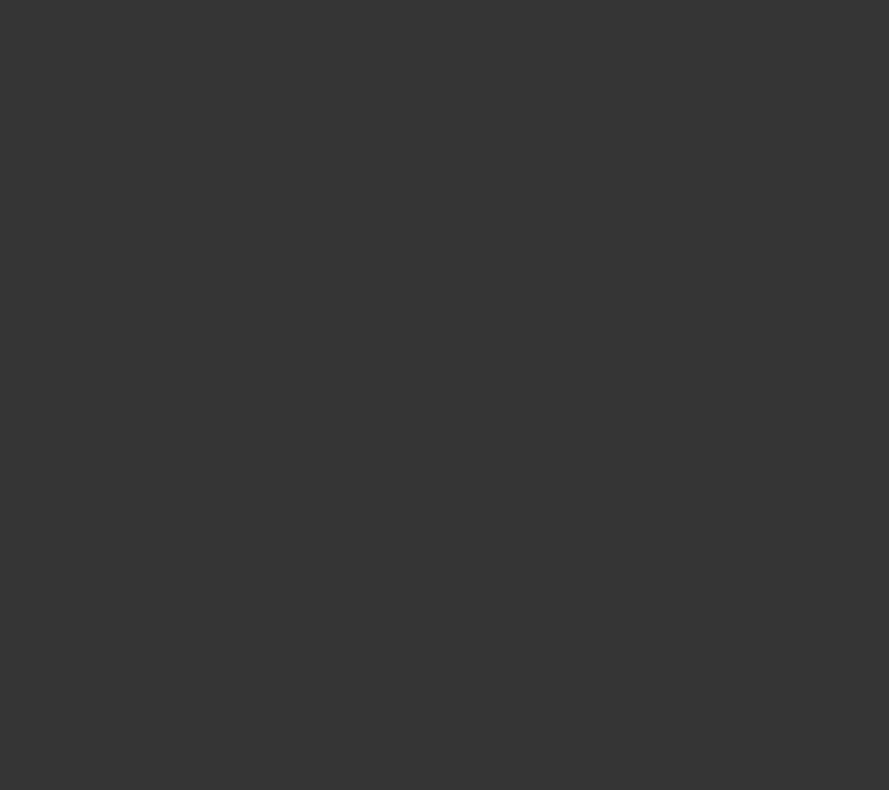
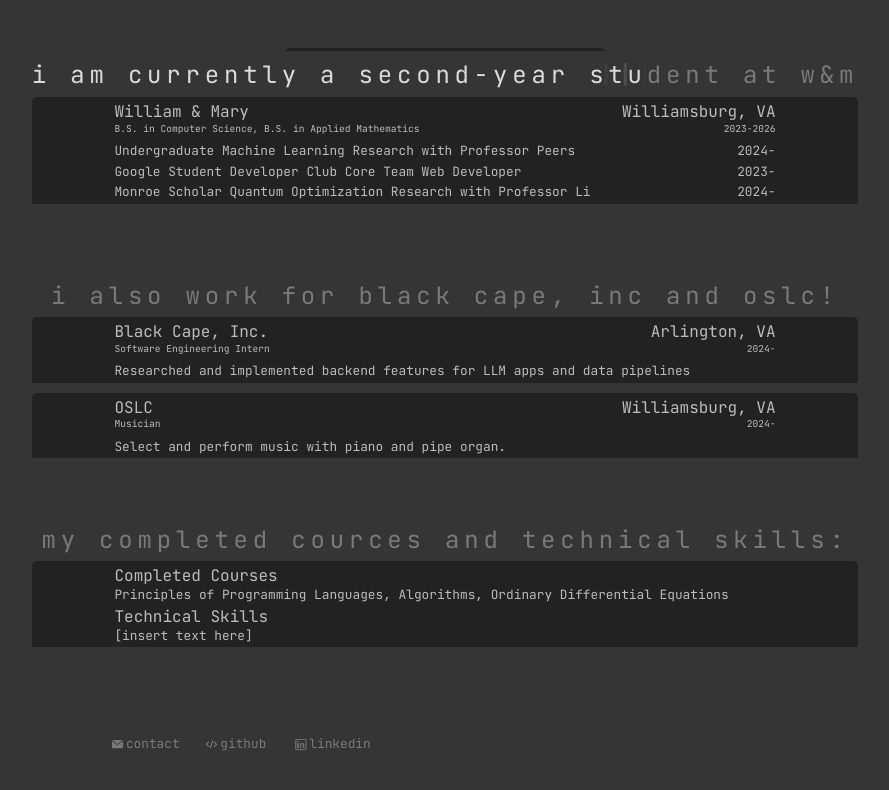
Before and after one commit to rrachelhuangg/personal_portfolio, a React (Create React App) app: page /personal_portfolio/cv in a window 1280 px wide. Before the commit this address had no page. Shown: the top 790 px of the page, without its empty margins (195-1084 px from the left). Built offline with nearby package versions, Linux system fonts and the light colour scheme.

Commit message:
Added Card component, fixed positions of Header and Footer components, and added draft of cv page

```diff
--- a/src/App.js
+++ b/src/App.js
@@ -1,6 +1,7 @@
 import React from "react";
 import {BrowserRouter as Router, Route, Routes} from "react-router-dom";
 import HomePage from "./pages/HomePage";
+import CvPage from "./pages/CvPage";
 import './App.css';
 
 function App() {
@@ -8,6 +9,7 @@ function App() {
     <Router basename = "/personal_portfolio">
       <Routes>
         <Route path = "/" element={<HomePage/>}/>
+        <Route path = "/cv" element={<CvPage/>}/>
       </Routes>
     </Router>
   );
--- /dev/null
+++ b/src/components/Card.js
@@ -0,0 +1,17 @@
+import React from "react";
+import "../index.css";
+
+function Card({data}){
+    return (
+        <div className="card-component">
+            {data.map((item, index)=>(
+                <div key={index} className={`card-content card-${item.size}-content ${item.tag}`}>
+                    {item.left}
+                    <span className="card-right-content">{item.right}</span>
+                </div>
+            ))}
+        </div>
+    );
+}
+
+export default Card;
--- a/src/components/Header.js
+++ b/src/components/Header.js
@@ -12,7 +12,7 @@ function Header(){
                 <img src={worldIcon}/>
                 about
             </Link>
-            <Link to="/" className="link">
+            <Link to="/cv" className="link">
                 <img src={cvIcon} className = "img2"/>
                 cv
             </Link>
--- a/src/index.css
+++ b/src/index.css
@@ -8,10 +8,38 @@ html, body, div {
   font-family:'JetBrains Mono';
 }
 
+.content-wrapper{
+  display: flex;
+  flex-direction: column;
+  margin:auto;
+}
+
+.main-text{
+  margin:auto;
+  padding-left:24%;
+  padding-right:24%;
+  cursor: pointer;
+  color:#797979;
+  line-height: 200%;
+  font-size:150%;
+  display: inline-block;
+  letter-spacing: -0.2em;
+  z-index:1;
+}
+
+.content-wrapper .main-text{
+  padding-left:0%;
+  padding-right:0%;
+  width:100%;
+}
+
 .header-component {
+  position: fixed;
   width:20%;
-  height:30%;
-  margin-top:4%;
+  height:4%;
+  top: 8%;
+  left: 50%;
+  transform: translate(-50%, -50%);
   background-color: #222222;
   color: white;
   display: flex;
@@ -24,8 +52,9 @@ html, body, div {
 }
 
 .footer-component {
+  position: fixed;
+  bottom: -23%;
   width:20%;
-  margin-top:16%;
   margin-left:20.31%;
   color: white;
   display: flex;
@@ -35,6 +64,45 @@ html, body, div {
   white-space: nowrap;
   padding-left:3.5%;
   padding-right:1.5%;
+}
+
+.card-component{
+  cursor:pointer;
+  width:100%;
+  height:55%;
+  margin-top:1%;
+  text-align: left;
+  background-color: #222222;
+  color: rgb(188, 188, 188);
+  border-radius: 5px;
+  z-index: 1;
+  padding-top:0.5%;
+  padding-bottom:0.5%;
+  margin-bottom:3%;
+}
+
+.more-lines{
+  margin-bottom:1.75%;
+}
+
+.card-content{
+  background-color: #222222;
+  padding-left:10%;
+  padding-right:10%;
+  display: flex;
+  justify-content: space-between;
+}
+
+.card-medium-content{
+  font-size:80%;
+}
+
+.card-small-content{
+  font-size:60%;
+}
+
+.card-right-content{
+  text-align: right;
 }
 
 .link{
@@ -74,19 +142,7 @@ html, body, div {
   filter: invert(1) brightness(175%);
 }
 
-#main-text{
-  cursor: pointer;
-  margin-top:5%;
-  color:#797979;
-  padding-left:24%;
-  padding-right:24%;
-  line-height: 200%;
-  font-size:150%;
-  display: inline-block;
-  letter-spacing: -0.2em;
-}
-
-.letter, .letter2{
+.letter, .letter2, .letter3{
   display:inline-block;
   animation:typing 5s ease-in-out forwards;
 }
--- /dev/null
+++ b/src/pages/CvPage.js
@@ -0,0 +1,80 @@
+import React from "react";
+import "../index.css";
+import Header from "../components/Header";
+import Footer from "../components/Footer";
+import Card from "../components/Card";
+
+function CvPage(){
+    const firstBlock = `i am currently a second-year student at w&m`;
+    const secondBlock = `i also work for black cape, inc and oslc!`;
+    const thirdBlock = `my completed cources and technical skills:`;
+    const speed = 0.175;
+
+    const card1Data = [
+        {left:"William & Mary", right:"Williamsburg, VA", size: "large",tag:""},
+        {left:"B.S. in Computer Science, B.S. in Applied Mathematics", right:"2023-2026", size:"small", tag:""},
+        {left:"Undergraduate Machine Learning Research with Professor Peers", right:"2024-", size:"medium", tag:""},
+        {left:"Google Student Developer Club Core Team Web Developer", right:"2023-", size:"medium", tag:""},
+        {left:"Monroe Scholar Quantum Optimization Research with Professor Li", right:"2024-", size:"medium", tag: ""}
+    ];
+
+    const card2Data = [
+        {left:"Black Cape, Inc.", right:"Arlington, VA", size: "large", tag:""},
+        {left:"Software Engineering Intern", right:"2024-", size:"small", tag:""},
+        {left:"Researched and implemented backend features for LLM apps and data pipelines", right:"", size:"medium", tag: ""},
+    ];
+
+    const card3Data = [
+        {left:"OSLC", right:"Williamsburg, VA", size: "large", tag:""},
+        {left:"Musician", right:"2024-", size:"small", tag:""},
+        {left:"Select and perform music with piano and pipe organ.", right:"", size:"medium", tag: ""},
+    ];
+
+    const card4Data = [
+        {left:"Completed Courses", right:"", size: "large", tag:""},
+//        Software
+// Development, Computer Organization, Intermediate Linear Algebra, Data Structures, Discrete Structures, Foundations of Math
+        {left:"Principles of Programming Languages, Algorithms, Ordinary Differential Equations", right:"", size:"medium", tag: ""},
+        {left:"Technical Skills", right:"", size: "large", tag:""},
+        {left:"[insert text here]", right:"", size:"medium", tag: ""},
+    ];
+
+    return(
+        <div style = {{display:'flex',flexDirection:'column', marginTop:'12.5%', textAlign:'center'}}>
+            <Header/>
+            <div className = "content-wrapper" style={{paddingTop:'20%'}}>
+                <div className = "main-text">
+                    {firstBlock.split('').map((char, index)=>(
+                        <span key={index} className="letter" style={{animationDelay:`${index*speed}s`}}>
+                            {char===' ' ? '\u00A0' : char}
+                            <span className="cursor" style = {{animationDelay:`${index*speed}s`}}>|</span>
+                        </span>
+                    ))}
+                </div>
+                <Card data = {card1Data}/>
+                <div className = "main-text" style = {{marginTop:'13%'}}>
+                    {secondBlock.split('').map((char, index)=>(
+                    <span key={index} className="letter2" style={{animationDelay:`${(index+firstBlock.length)*speed}s`}}>
+                        {char===' ' ? '\u00A0' : char}
+                        <span className="cursor" style = {{animationDelay:`${(index+firstBlock.length)*speed}s`}}>|</span>
+                    </span>
+                    ))}
+                </div>
+                <Card data = {card2Data}/>
+                <Card data = {card3Data}/>
+                <div className = "main-text" style = {{marginTop:'6.75%'}}>
+                    {thirdBlock.split('').map((char, index)=>(
+                    <span key={index} className="letter3" style={{animationDelay:`${(index+firstBlock.length+secondBlock.length)*speed}s`}}>
+                        {char===' ' ? '\u00A0' : char}
+                        <span className="cursor" style = {{animationDelay:`${(index+firstBlock.length+secondBlock.length)*speed}s`}}>|</span>
+                    </span>
+                    ))}
+                </div>
+                <Card data = {card4Data}/>
+            </div>
+            <Footer/>
+        </div>
+    );
+}
+
+export default CvPage;
--- a/src/pages/HomePage.js
+++ b/src/pages/HomePage.js
@@ -6,12 +6,12 @@ import Footer from "../components/Footer";
 function HomePage(){
     const firstBlock = `hello! i’m rachel huang, an aspiring software engineer studying computer science and applied mathematics at william & mary. i like tinkering around with different tech and seeing what i can build.`;
     const secondBlock = `feel free to click around!`;
-    const speed = 0.225;
+    const speed = 0.175;
 
     return(
-        <div>
+        <div style = {{display:'flex',flexDirection:'column', marginTop:'7%'}}>
             <Header/>
-            <div id = "main-text">
+            <div className = "main-text">
                 {firstBlock.split('').map((char, index)=>(
                     <span key={index} className="letter" style={{animationDelay:`${index*speed}s`}}>
                         {char===' ' ? '\u00A0' : char}
```
